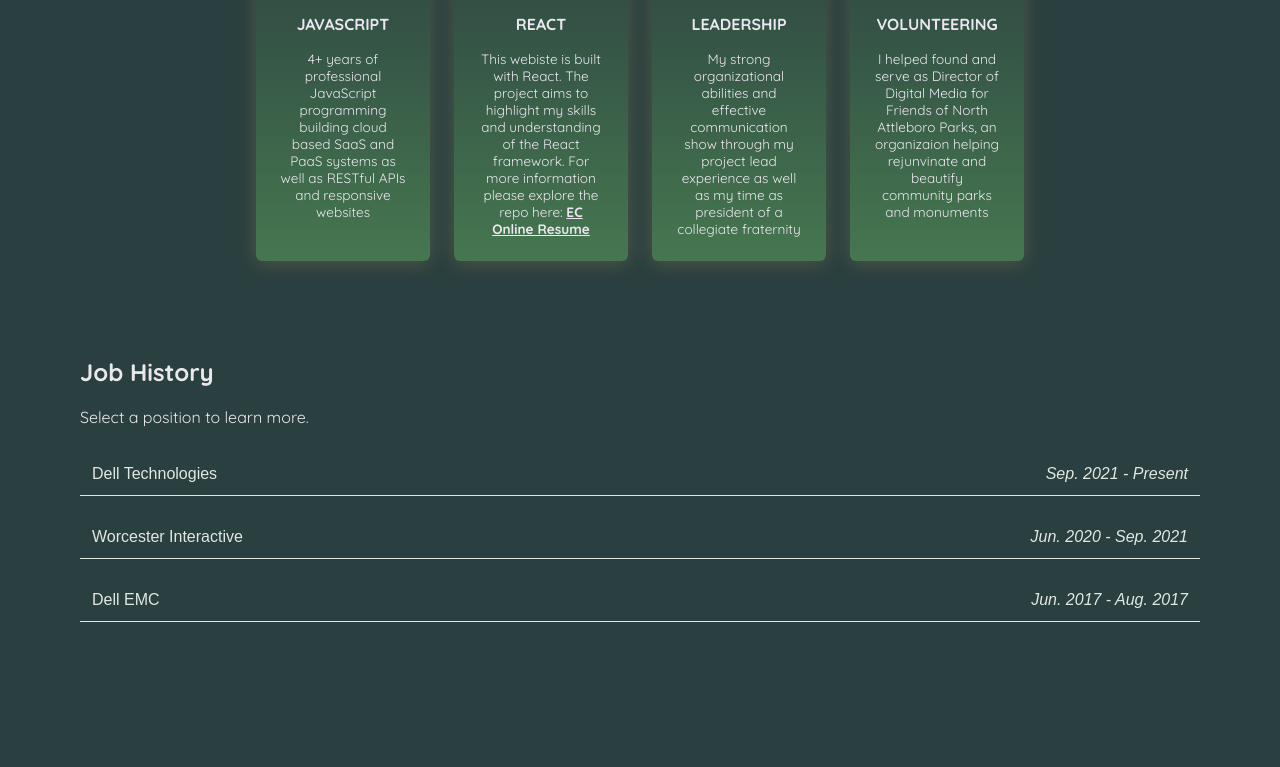
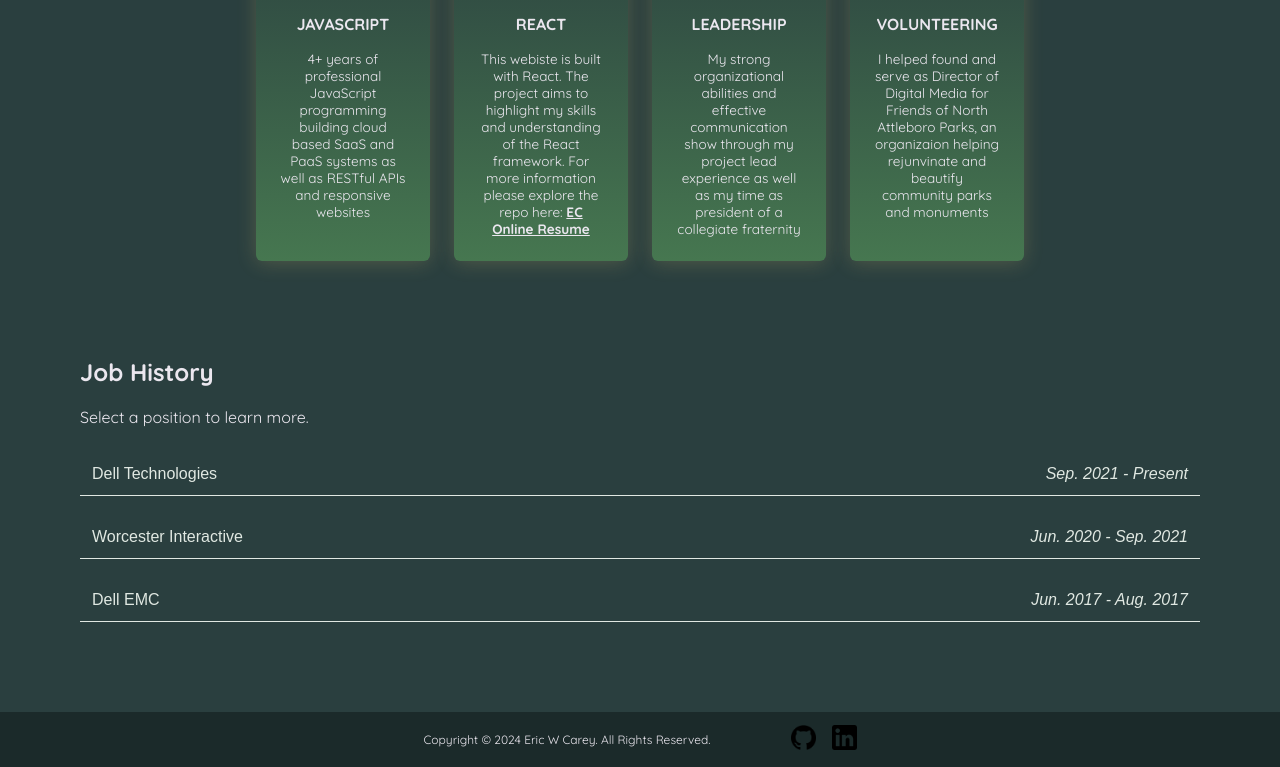
Before and after one commit to EricCarey286/Online-Resume, a React (Create React App) app: page / in a window 1280 px wide. Shown: the part 426-1193 px from the top of the page. Before the commit the page ends 1138 px from the top, so only its background shows below. Built offline with nearby package versions, Linux system fonts and the light colour scheme.

Commit message:
CSS Updates

```diff
--- a/src/App.js
+++ b/src/App.js
@@ -1,6 +1,7 @@
 import headshot from "./assets/images/headshot.jpg";
 
 import Header from "./components/Header/Header";
+import Footer from "./components/Footer/Footer";
 import ConceptList from "./components/Concepts/ConceptList";
 import Jobs from "./components/Jobs/Jobs";
 
@@ -10,6 +11,7 @@ function App() {
       <Header image={headshot} />
       <ConceptList />
       <Jobs />
+      <Footer />
     </>
   );
 }
--- a/src/components/Concepts/Concept.css
+++ b/src/components/Concepts/Concept.css
@@ -8,7 +8,7 @@
   padding: 1.5rem;
   border-radius: 6px;
   box-shadow: 0 2px 20px rgba(240, 205, 110, 0.2);
-  width: 33%;
+  width: 50%;
   transition: all 0.2s;
 }
 
--- /dev/null
+++ b/src/components/Footer/Footer.css
@@ -0,0 +1,21 @@
+footer {
+  width: 100%;
+  background-color: #1b2a2a;
+  text-align: center;
+  font-size: 12px;
+  display: flex;
+  justify-content: center;
+  gap: 5rem;
+  padding: 0.5rem;
+}
+
+.footer-section {
+  display: flex;
+  justify-content: center;
+  align-items: center;
+  gap: 1rem;
+}
+
+a img {
+  max-width: 25px;
+}
--- /dev/null
+++ b/src/components/Footer/Footer.jsx
@@ -0,0 +1,22 @@
+import "./Footer.css";
+
+import githubImg from "../../assets/images/github.png";
+import linkedinImg from "../../assets/images/linkedin.png";
+
+export default function Footer() {
+  return (
+    <footer>
+      <div className="footer-section">
+        <p>Copyright © 2024 Eric W Carey. All Rights Reserved.</p>
+      </div>
+      <div className="footer-section">
+        <a href="https://github.com/ericcarey286" target="_blank">
+          <img src={githubImg} />
+        </a>
+        <a href="https://linkedin.com/in/ericcarey1" target="_blank">
+          <img src={linkedinImg} />
+        </a>
+      </div>
+    </footer>
+  );
+}
--- a/src/components/Jobs/Jobs.css
+++ b/src/components/Jobs/Jobs.css
@@ -30,9 +30,8 @@
   font-style: italic;
 }
 
-
 @media (max-width: 600px) {
   #examples {
-    margin: 2rem 2 rem;
+    margin: 2rem 1rem;
   }
-  }
+}
--- a/src/data.js
+++ b/src/data.js
@@ -2,8 +2,6 @@ import jsImg from "./assets/images/js-logo.png";
 import reactImg from "./assets/images/react-logo.png";
 import leaderImg from "./assets/images/leader.png";
 import volunteerImg from "./assets/images/volunteer.png";
-
-
 
 export const CORE_CONCEPTS = [
   {
@@ -16,8 +14,12 @@ export const CORE_CONCEPTS = [
     image: reactImg,
     title: "React",
     description:
-"This webiste is built with React. The project aims to highlight my skills and understanding of the React framework. For more information please explore the repo here: ",
-    link: <a href="github.com/ericcarey286/online-resume">EC Online Resume</a>
+      "This webiste is built with React. The project aims to highlight my skills and understanding of the React framework. For more information please explore the repo here: ",
+    link: (
+      <a href="https://github.com/ericcarey286/online-resume">
+        EC Online Resume
+      </a>
+    ),
   },
   {
     image: leaderImg,
@@ -40,7 +42,7 @@ export const EXAMPLES = [
     company: "Dell Technologies",
     date: "Sep. 2021 - Present",
     description:
-      "As a Software Engineer with Dell, I work on a team responsible for the building on the ServiceNow platform for our Managed Services offerings. My main area of focus is the frontend Service Portal, building custom widgets using Angular and built in ServiceNow libraries. I also assist in the backend creating catalogs and server side scripts to control the flow of information for the ITSM staff. My second major responsibility is assisting the DevOps team's production support and on call schedule, aiding customers and other teams when using our platform.",
+      "As a Software Engineer with Dell, I work on a team responsible for the building on the ServiceNow platform for our Managed Services offerings. My main area of focus is the frontend Service Portal, building custom APIs andwidgets using Angular and built in ServiceNow libraries. I also assist in the backend creating catalogs and server side scripts to control the flow of information for the ITSM staff. My second major responsibility is assisting the DevOps team's production support and on call schedule, aiding customers and other teams when using our platform.",
     code: `
 RESTful APIs
 JavaScript / TypeScript
```
Also changed, not shown: src/assets/images/github.png (added), src/assets/images/linkedin.png (added).
